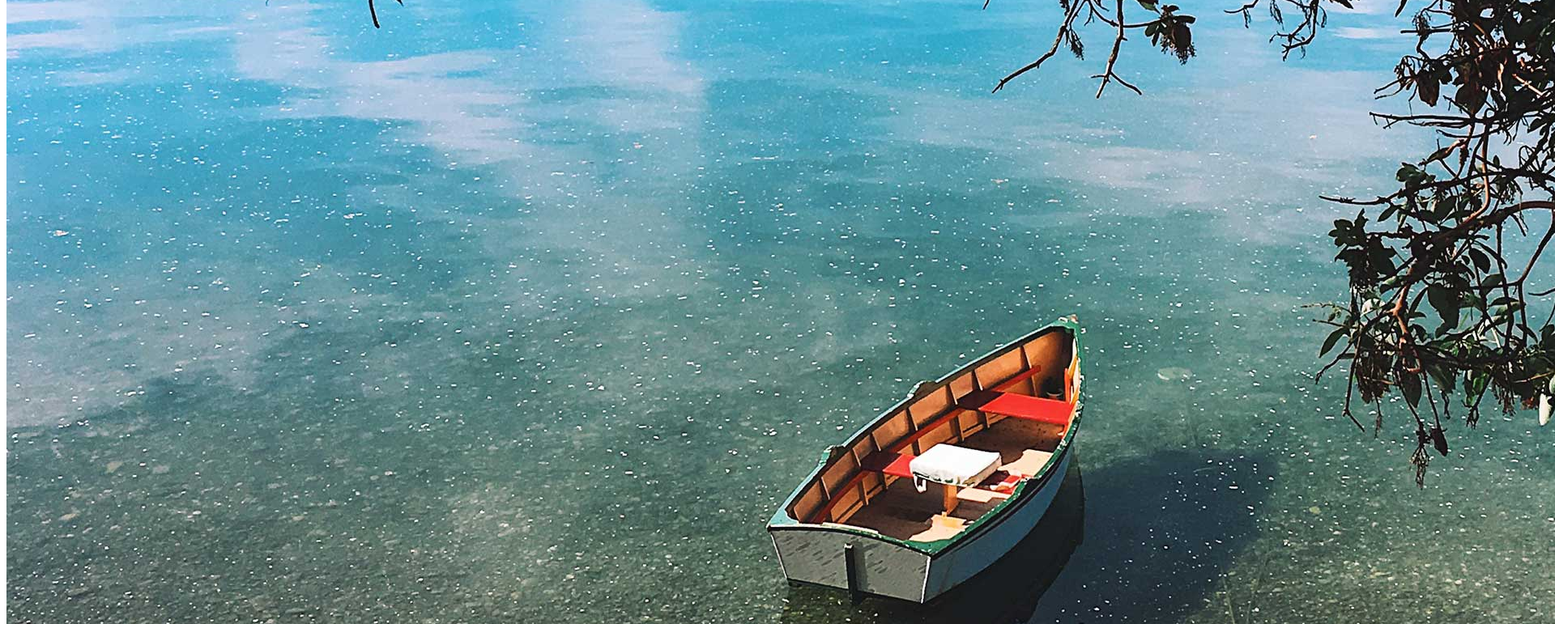
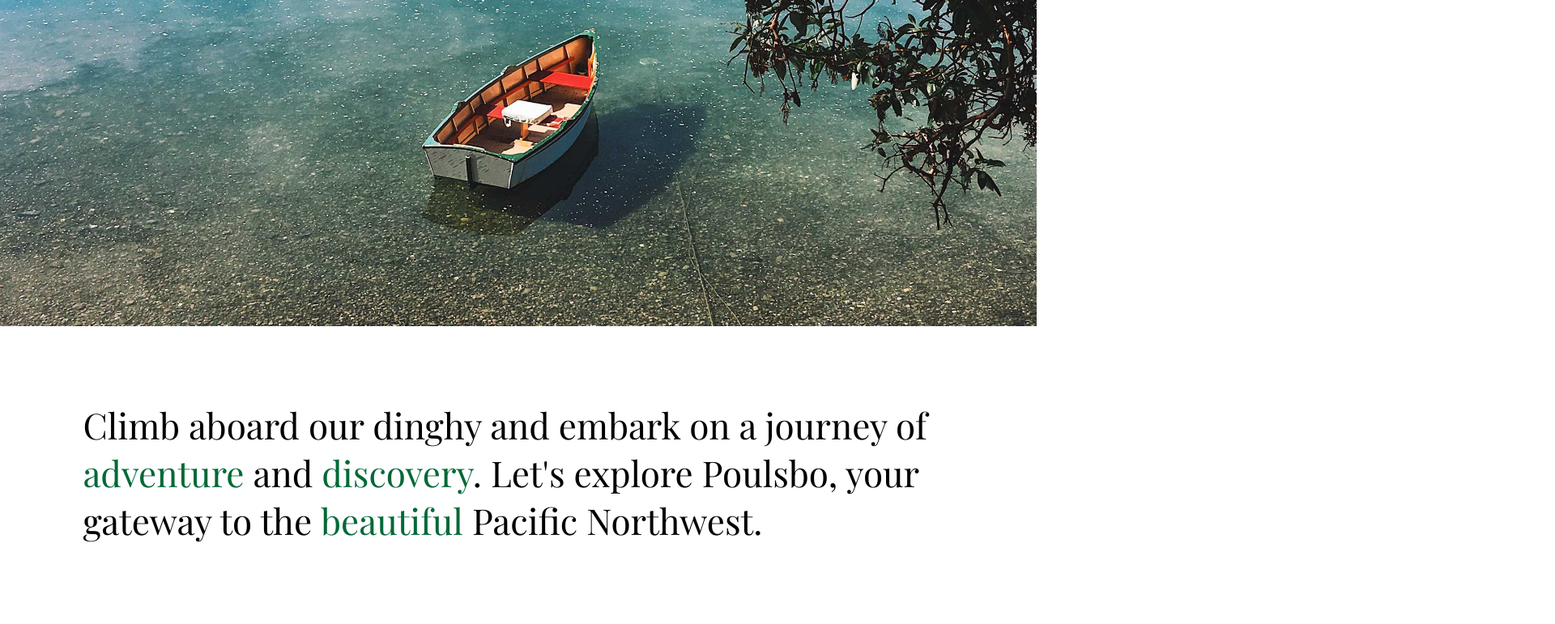
Before and after one commit to ghostcamp/ghostcamp.github.io, a plain HTML site: page index.html in a window 1280 px wide. Shown: the part 397-1168 px from the top of the page at 81% size, 1920 px wide, since content can reach past the window. Drawn offline with nearby package versions, Linux system fonts and the light colour scheme; a web font is replaced by a local one.

Commit message:
Update1-1
modified index

```diff
--- a/index.html
+++ b/index.html
@@ -6,7 +6,7 @@
     <meta http-equiv="X-UA-Compatible" content="ie=edge">
     <title>Visit Poulsbo Today!</title>
     <link href="https://fonts.googleapis.com/css?family=Cherry+Swash|Playfair+Display|Raleway:400,700" rel="stylesheet">
-    <link rel="stylesheet" href="styletest.css">
+    <link rel="stylesheet" href="style.css">
 
 </head>
 
```
